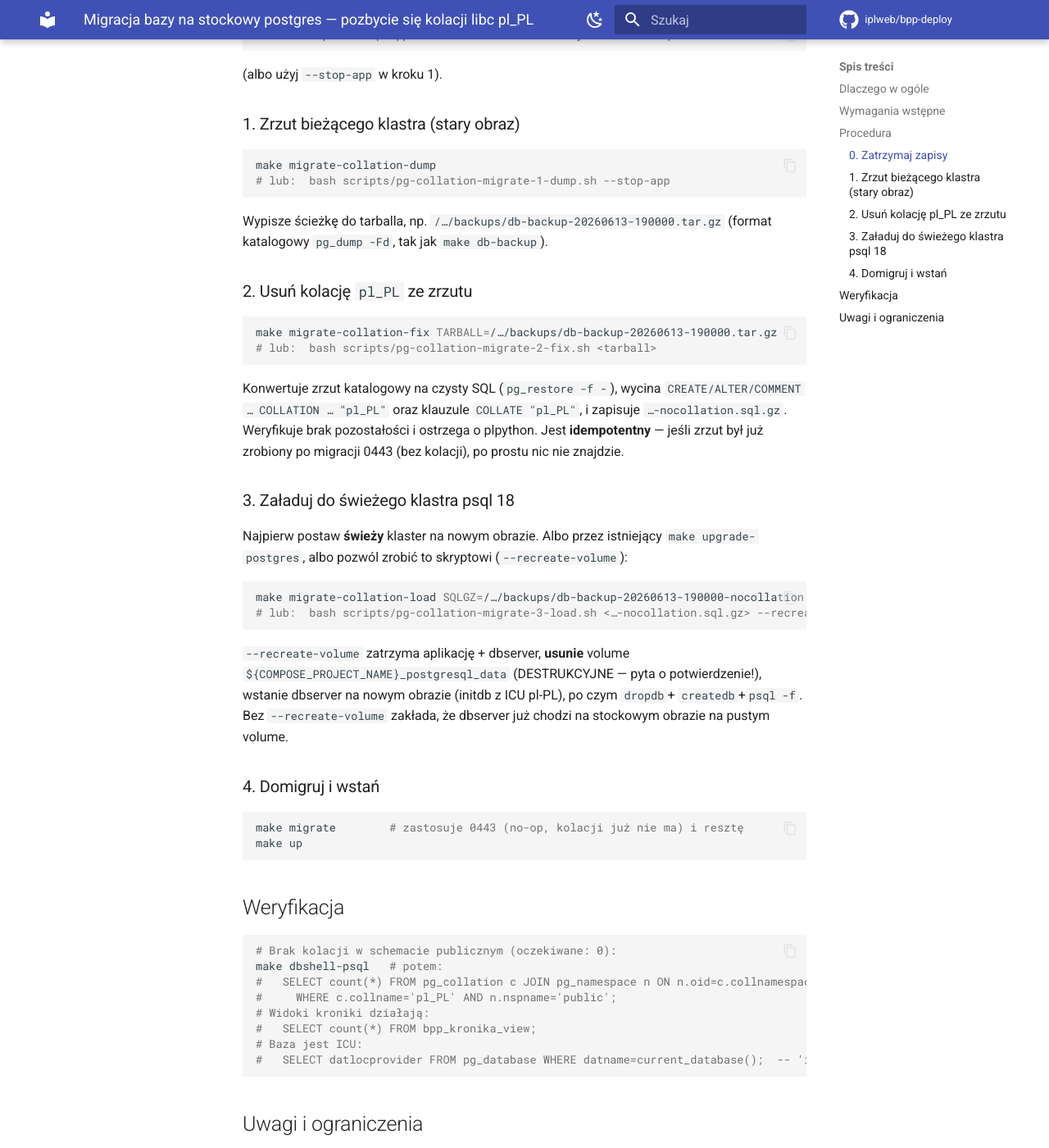
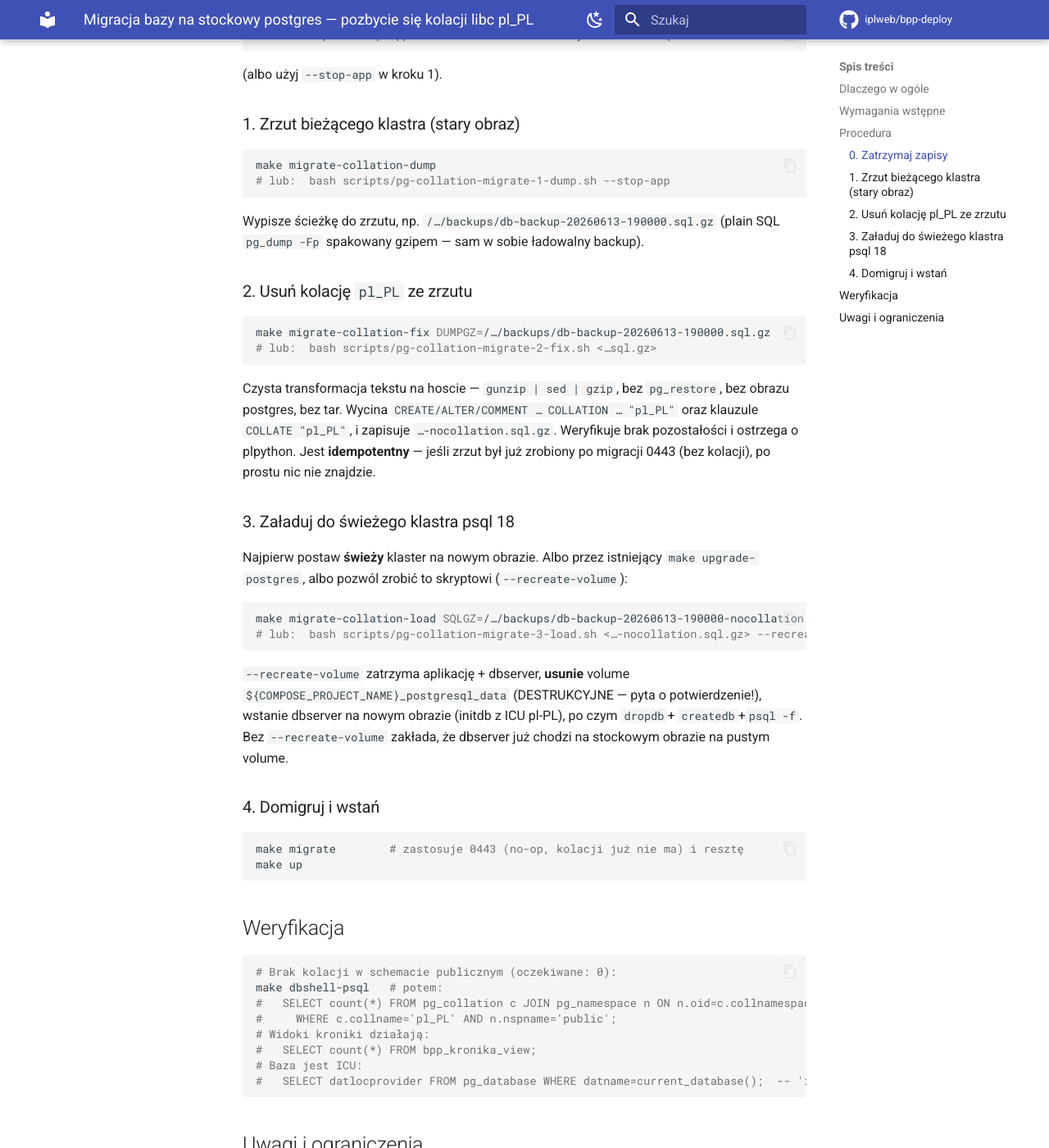
Before and after one commit to iplweb/bpp-deploy, an MkDocs documentation site: the page built from docs/eksploatacja/migracja-collation-stock-pg.md, in a window 1280 px wide and 1400 px high, scrolled down 1422 px. Shown: the whole window at 82% size. Built offline with MkDocs 1.6.1 and Material for MkDocs 9.7.7, drawn with Linux system fonts in a browser that asks for light colours; comment, search, counter and statistics services are not loaded; some of the changed text lies outside the part shown.

Commit message:
refactor(collation-migrate): plain SQL end-to-end, drop -Fd→pg_restore detour
Krok 1 zrzucał format katalogowy (-Fd) + tar, co zmuszało krok 2 do
konwersji `pg_restore -f -` (binarny toc.dat) → SQL, tylko po to żeby go
zesed-ować. Format binarny nic tu nie dawał: kolację trzeba wyciąć z
TEKSTU definicji widoków (COLLATE "pl_PL"), a load i tak idzie psql-em
(jednowątkowo), więc równoległość pg_restore -j była martwa.

Teraz plain SQL przez cały pipeline:
- krok 1: `pg_dump -Fp | gzip` → db-backup-<TS>.sql.gz (in-container dump,
  host-side gzip; trap czyści .partial gdy pg_dump padnie; gzip -t)
- krok 2: `gunzip | sed | gzip` — bez docker run, bez pg_restore, bez
  obrazu postgres, bez tar; guard odrzuca stary .tar.gz; gzip -t na wejściu
- krok 3: bez zmian

Usunięto PG_TARGET_IMAGE z lib (był tylko do konwersji w kroku 2).
Makefile: migrate-collation-fix TARBALL= → DUMPGZ=. Runbook zaktualizowany.

Zweryfikowane na realnym prod-dumpie: 7 ref. kolacji → 0, ostrzeżenie
plpython działa, guard .tar.gz odrzuca stary format. shellcheck Passed.

Co-Authored-By: Claude Opus 4.8 (1M context) <noreply@anthropic.com>

````diff
--- a/docs/eksploatacja/migracja-collation-stock-pg.md
+++ b/docs/eksploatacja/migracja-collation-stock-pg.md
@@ -58,18 +58,19 @@ make migrate-collation-dump
 # lub:  bash scripts/pg-collation-migrate-1-dump.sh --stop-app
 ```
 
-Wypisze ścieżkę do tarballa, np.
-`/…/backups/db-backup-20260613-190000.tar.gz` (format katalogowy `pg_dump -Fd`,
-tak jak `make db-backup`).
+Wypisze ścieżkę do zrzutu, np.
+`/…/backups/db-backup-20260613-190000.sql.gz` (plain SQL `pg_dump -Fp`
+spakowany gzipem — sam w sobie ładowalny backup).
 
 ### 2. Usuń kolację `pl_PL` ze zrzutu
 
 ```bash
-make migrate-collation-fix TARBALL=/…/backups/db-backup-20260613-190000.tar.gz
-# lub:  bash scripts/pg-collation-migrate-2-fix.sh <tarball>
+make migrate-collation-fix DUMPGZ=/…/backups/db-backup-20260613-190000.sql.gz
+# lub:  bash scripts/pg-collation-migrate-2-fix.sh <…sql.gz>
 ```
 
-Konwertuje zrzut katalogowy na czysty SQL (`pg_restore -f -`), wycina
+Czysta transformacja tekstu na hoscie — `gunzip | sed | gzip`, bez
+`pg_restore`, bez obrazu postgres, bez tar. Wycina
 `CREATE/ALTER/COMMENT … COLLATION … "pl_PL"` oraz klauzule `COLLATE "pl_PL"`,
 i zapisuje `…-nocollation.sql.gz`. Weryfikuje brak pozostałości i ostrzega o
 plpython. Jest **idempotentny** — jeśli zrzut był już zrobiony po migracji
@@ -113,10 +114,13 @@ make dbshell-psql   # potem:
 
 ## Uwagi i ograniczenia
 
-- **Load jest jednowątkowy** (`psql -f`), bo wycinamy kolację na poziomie
-  czystego SQL (format katalogowy trzyma DDL w binarnym `toc.dat`, więc
-  `pg_restore -L` nie wytnie klauzul `COLLATE` z definicji widoków). Dla bardzo
-  dużych baz to wolniejsze niż `pg_restore -Fd -j`, ale to operacja jednorazowa.
+- **Cały pipeline jest plain SQL** (dump `-Fp` → `sed` → `psql -f`), bo kolację
+  trzeba wyciąć z **tekstu** definicji widoków (`COLLATE "pl_PL"`), czego format
+  katalogowy/custom (binarny `toc.dat`) nie pozwala zrobić bez konwersji
+  `pg_restore -f -`. Load i tak jest jednowątkowy (`psql`), więc równoległość
+  `pg_restore -Fd -j` nic by tu nie dała — dlatego żaden binarny pośrednik nie
+  jest potrzebny. Dla bardzo dużych baz dump/load jest sekwencyjny, ale to
+  operacja jednorazowa.
 - **`make backup` wciąż działa ze starym obrazem** — obrazy `iplweb/bpp_dbserver`
   są nadal na Docker Hubie, więc dump da się zrobić nawet po decyzji o migracji.
 - Skrypt kroku 3 **odmówi** załadowania do kontenera nadal działającego na
````
Also changed, not shown: 4 other files.
